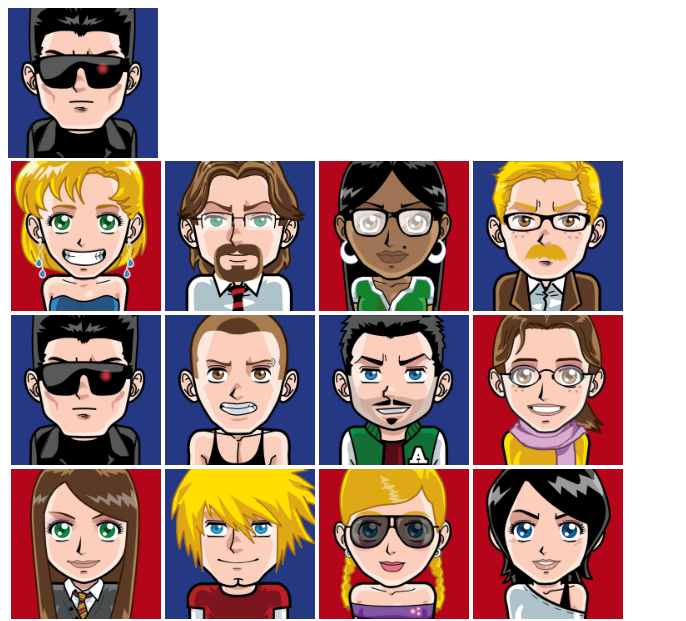
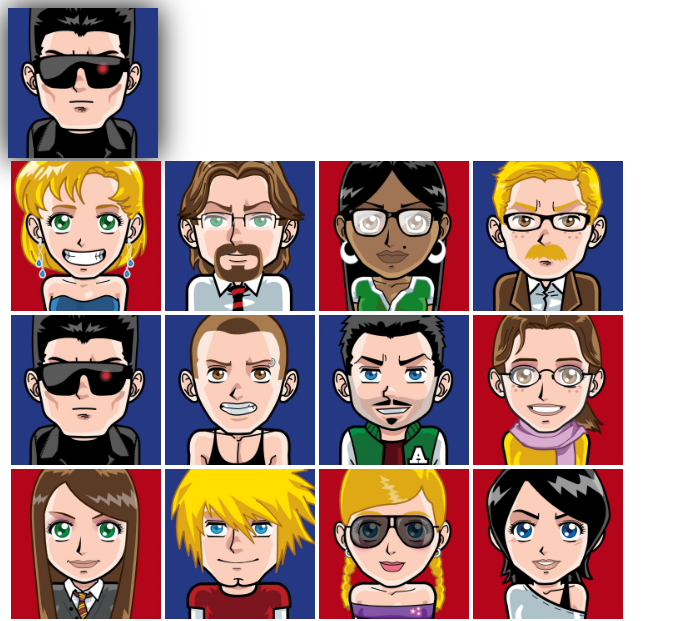
Before and after one commit to ksedano/01Proyecto, a PHP site: page / in a window 1280 px wide, with the pointer over the restyled element. Shown: the top 621 px of the page, without its empty margins (0-686 px from the left). Run offline with PHP 8.4, Linux system fonts and the light colour scheme.

Commit message:
sexto commit

```diff
--- a/style.css
+++ b/style.css
@@ -6,7 +6,16 @@
 }
 
 .carta-box:hover .carta {
-    transform: rotateY(180deg);
+  -moz-box-shadow: 0px 0px 30px black;
+  -webkit-box-shadow: 0px 0px 30px black;
+  box-shadow: 0px 0px 30px black;
+  transform: rotateY(180deg);
+  /*cursor: pointer;*/
+
+  padding: 0px;
+  width: 150px;
+  height: 150px;
+  margin: 0px;
 }
 
 .carta {
```
Also changed, not shown: index.php (+0 -10 lines), scripts.js (line endings or trailing spaces).
